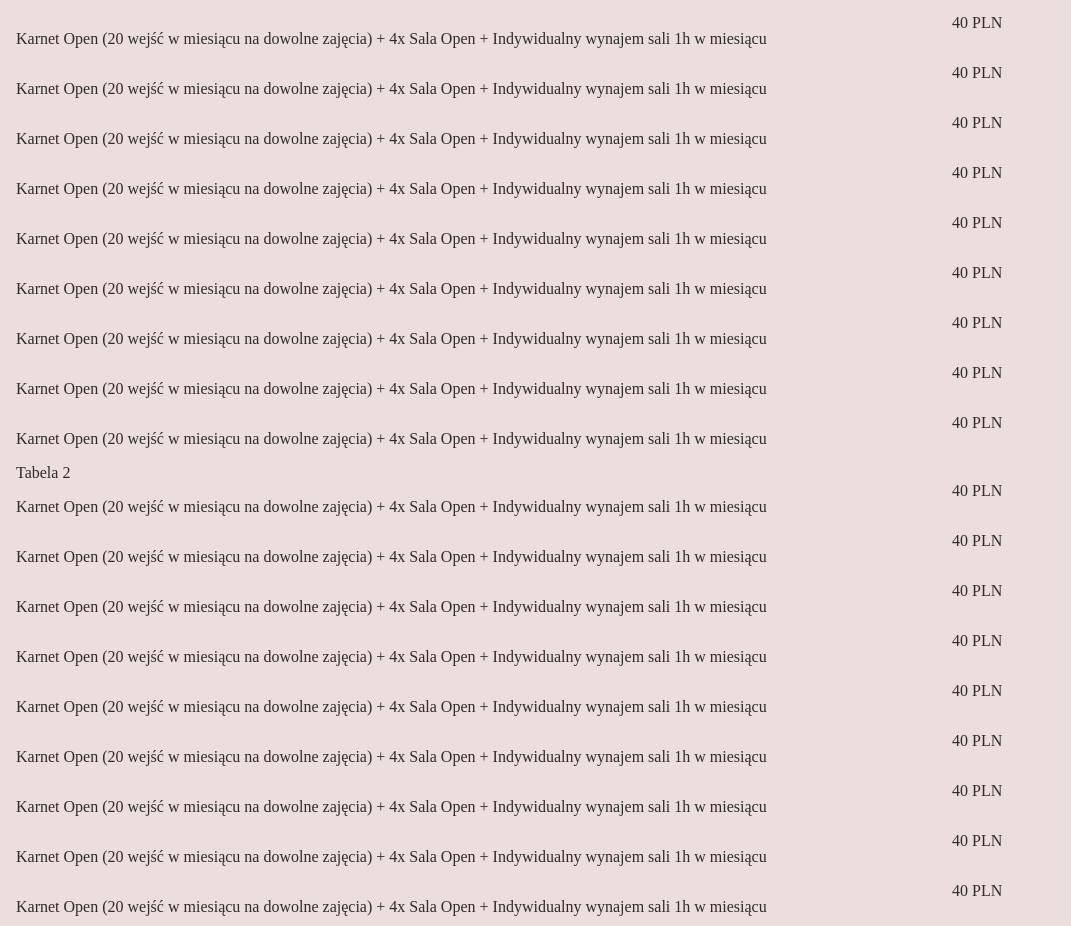
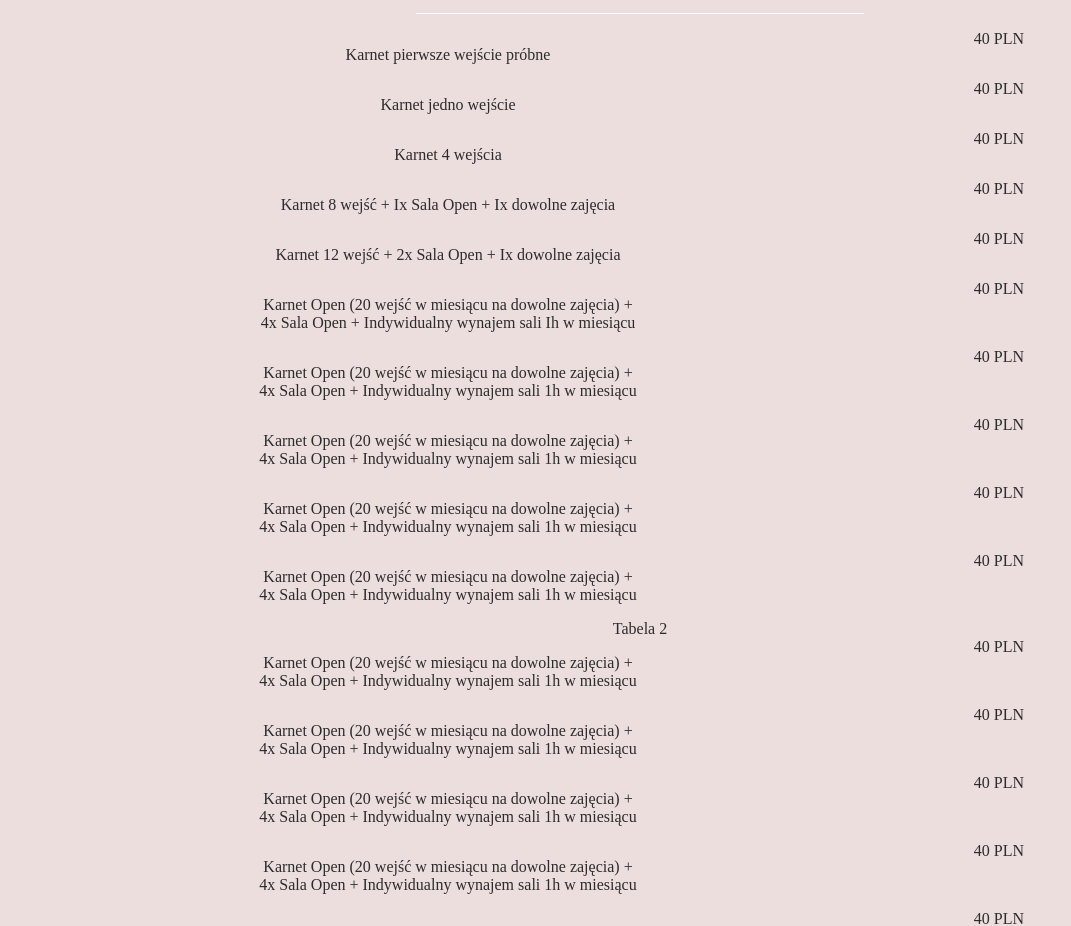
Before and after one commit to patgrajkowski/enoia, an Angular app: page /cennik in a window 1280 px wide. Shown: the part 253-1179 px from the top of the page, without its empty margins (0-1071 px from the left). Built offline with nearby package versions, Linux system fonts and the light colour scheme.

Commit message:
centered

```diff
--- a/src/app/price-list-view/price-list-view.component.html
+++ b/src/app/price-list-view/price-list-view.component.html
@@ -1,64 +1,113 @@
 <div class="wrap">
-    <h2 class="h1">Cennik</h2>
-    <p class="p1 m-t-4">Pierwsze pojedyncze wejście na wybrane zajęcia to koszt jedynie:</p>
-    <span class="p1 bold m-t-2">9999 PLN</span>
+<div class="_wrap2">
+  <hr>
+  <h2 class="h1 text-center m-t-1">Cennik</h2>
+  <p class="p1 m-t-4">
+    Pierwsze pojedyncze wejście na wybrane zajęcia to koszt jedynie:
+  </p>
+  <span class="p1 bold m-t-2">9999 PLN</span>
+  <hr>
 
+  <div class="_container text-center">
+    <p class="p-t-4 p-b-4">
+      Karnet pierwsze wejście próbne
+    </p>
+    <span>40 PLN</span>
+    <p class="p-t-4 p-b-4">
+      Karnet jedno wejście
+    </p>
+    <span>40 PLN</span>
+    <p class="p-t-4 p-b-4">
+      Karnet 4 wejścia
+    </p>
+    <span>40 PLN</span>
+    <p class="p-t-4 p-b-4">
+      Karnet 8 wejść + Ix Sala Open + Ix dowolne zajęcia
+    </p>
+    <span>40 PLN</span>
+    <p class="p-t-4 p-b-4">
+      Karnet 12 wejść + 2x Sala Open + Ix dowolne zajęcia
+    </p>
+    <span>40 PLN</span>
+    <p class="p-t-4 p-b-4">
+      Karnet Open (20 wejść w miesiącu na dowolne zajęcia) +
+      4x Sala Open + Indywidualny wynajem sali Ih w miesiącu
+    </p>
+    <span>40 PLN</span>
+    <p class="p-t-4 p-b-4">
+      Karnet Open (20 wejść w miesiącu na dowolne zajęcia) + 4x Sala Open +
+      Indywidualny wynajem sali 1h w miesiącu
+    </p>
+    <span>40 PLN</span>
+    <p class="p-t-4 p-b-4">
+      Karnet Open (20 wejść w miesiącu na dowolne zajęcia) + 4x Sala Open +
+      Indywidualny wynajem sali 1h w miesiącu
+    </p>
+    <span>40 PLN</span>
+    <p class="p-t-4 p-b-4">
+      Karnet Open (20 wejść w miesiącu na dowolne zajęcia) + 4x Sala Open +
+      Indywidualny wynajem sali 1h w miesiącu
+    </p>
+    <span>40 PLN</span>
+    <p class="p-t-4 p-b-4">
+      Karnet Open (20 wejść w miesiącu na dowolne zajęcia) + 4x Sala Open +
+      Indywidualny wynajem sali 1h w miesiącu
+    </p>
+    <span>40 PLN</span>
+  </div>
 
-    <div class="_container">
-        <p class="p-t-4 p-b-4">Karnet Open (20 wejść w miesiącu na dowolne zajęcia) + 4x Sala Open + Indywidualny
-            wynajem sali 1h w miesiącu</p><span>40 PLN</span>
-        <p class="p-t-4 p-b-4">Karnet Open (20 wejść w miesiącu na dowolne zajęcia) + 4x Sala Open + Indywidualny
-            wynajem sali 1h w miesiącu</p><span>40 PLN</span>
-        <p class="p-t-4 p-b-4">Karnet Open (20 wejść w miesiącu na dowolne zajęcia) + 4x Sala Open + Indywidualny
-            wynajem sali 1h w miesiącu</p><span>40 PLN</span>
-        <p class="p-t-4 p-b-4">Karnet Open (20 wejść w miesiącu na dowolne zajęcia) + 4x Sala Open + Indywidualny
-            wynajem sali 1h w miesiącu</p><span>40 PLN</span>
-        <p class="p-t-4 p-b-4">Karnet Open (20 wejść w miesiącu na dowolne zajęcia) + 4x Sala Open + Indywidualny
-            wynajem sali 1h w miesiącu</p><span>40 PLN</span>
-        <p class="p-t-4 p-b-4">Karnet Open (20 wejść w miesiącu na dowolne zajęcia) + 4x Sala Open + Indywidualny
-            wynajem sali 1h w miesiącu</p><span>40 PLN</span>
-        <p class="p-t-4 p-b-4">Karnet Open (20 wejść w miesiącu na dowolne zajęcia) + 4x Sala Open + Indywidualny
-            wynajem sali 1h w miesiącu</p><span>40 PLN</span>
-        <p class="p-t-4 p-b-4">Karnet Open (20 wejść w miesiącu na dowolne zajęcia) + 4x Sala Open + Indywidualny
-            wynajem sali 1h w miesiącu</p><span>40 PLN</span>
-        <p class="p-t-4 p-b-4">Karnet Open (20 wejść w miesiącu na dowolne zajęcia) + 4x Sala Open + Indywidualny
-            wynajem sali 1h w miesiącu</p><span>40 PLN</span>
-        <p class="p-t-4 p-b-4">Karnet Open (20 wejść w miesiącu na dowolne zajęcia) + 4x Sala Open + Indywidualny
-            wynajem sali 1h w miesiącu</p><span>40 PLN</span>
-    </div>
-
-    <h2 class="h2">Tabela 2</h2>
-    <div class="_container">
-        <p class="p-t-4 p-b-4">Karnet Open (20 wejść w miesiącu na dowolne zajęcia) + 4x Sala Open + Indywidualny
-            wynajem
-            sali 1h w miesiącu</p><span>40 PLN</span>
-        <p class="p-t-4 p-b-4">Karnet Open (20 wejść w miesiącu na dowolne zajęcia) + 4x Sala Open + Indywidualny
-            wynajem
-            sali 1h w miesiącu</p><span>40 PLN</span>
-        <p class="p-t-4 p-b-4">Karnet Open (20 wejść w miesiącu na dowolne zajęcia) + 4x Sala Open + Indywidualny
-            wynajem
-            sali 1h w miesiącu</p><span>40 PLN</span>
-        <p class="p-t-4 p-b-4">Karnet Open (20 wejść w miesiącu na dowolne zajęcia) + 4x Sala Open + Indywidualny
-            wynajem
-            sali 1h w miesiącu</p><span>40 PLN</span>
-        <p class="p-t-4 p-b-4">Karnet Open (20 wejść w miesiącu na dowolne zajęcia) + 4x Sala Open + Indywidualny
-            wynajem
-            sali 1h w miesiącu</p><span>40 PLN</span>
-        <p class="p-t-4 p-b-4">Karnet Open (20 wejść w miesiącu na dowolne zajęcia) + 4x Sala Open + Indywidualny
-            wynajem
-            sali 1h w miesiącu</p><span>40 PLN</span>
-        <p class="p-t-4 p-b-4">Karnet Open (20 wejść w miesiącu na dowolne zajęcia) + 4x Sala Open + Indywidualny
-            wynajem
-            sali 1h w miesiącu</p><span>40 PLN</span>
-        <p class="p-t-4 p-b-4">Karnet Open (20 wejść w miesiącu na dowolne zajęcia) + 4x Sala Open + Indywidualny
-            wynajem
-            sali 1h w miesiącu</p><span>40 PLN</span>
-        <p class="p-t-4 p-b-4">Karnet Open (20 wejść w miesiącu na dowolne zajęcia) + 4x Sala Open + Indywidualny
-            wynajem
-            sali 1h w miesiącu</p><span>40 PLN</span>
-        <p class="p-t-4 p-b-4">Karnet Open (20 wejść w miesiącu na dowolne zajęcia) + 4x Sala Open + Indywidualny
-            wynajem
-            sali 1h w miesiącu</p><span>40 PLN</span>
-    </div>
-
+  <h2 class="h2">Tabela 2</h2>
+  <div class="_container text-center">
+    <p class="p-t-4 p-b-4">
+      Karnet Open (20 wejść w miesiącu na dowolne zajęcia) + 4x Sala Open +
+      Indywidualny wynajem sali 1h w miesiącu
+    </p>
+    <span>40 PLN</span>
+    <p class="p-t-4 p-b-4">
+      Karnet Open (20 wejść w miesiącu na dowolne zajęcia) + 4x Sala Open +
+      Indywidualny wynajem sali 1h w miesiącu
+    </p>
+    <span>40 PLN</span>
+    <p class="p-t-4 p-b-4">
+      Karnet Open (20 wejść w miesiącu na dowolne zajęcia) + 4x Sala Open +
+      Indywidualny wynajem sali 1h w miesiącu
+    </p>
+    <span>40 PLN</span>
+    <p class="p-t-4 p-b-4">
+      Karnet Open (20 wejść w miesiącu na dowolne zajęcia) + 4x Sala Open +
+      Indywidualny wynajem sali 1h w miesiącu
+    </p>
+    <span>40 PLN</span>
+    <p class="p-t-4 p-b-4">
+      Karnet Open (20 wejść w miesiącu na dowolne zajęcia) + 4x Sala Open +
+      Indywidualny wynajem sali 1h w miesiącu
+    </p>
+    <span>40 PLN</span>
+    <p class="p-t-4 p-b-4">
+      Karnet Open (20 wejść w miesiącu na dowolne zajęcia) + 4x Sala Open +
+      Indywidualny wynajem sali 1h w miesiącu
+    </p>
+    <span>40 PLN</span>
+    <p class="p-t-4 p-b-4">
+      Karnet Open (20 wejść w miesiącu na dowolne zajęcia) + 4x Sala Open +
+      Indywidualny wynajem sali 1h w miesiącu
+    </p>
+    <span>40 PLN</span>
+    <p class="p-t-4 p-b-4">
+      Karnet Open (20 wejść w miesiącu na dowolne zajęcia) + 4x Sala Open +
+      Indywidualny wynajem sali 1h w miesiącu
+    </p>
+    <span>40 PLN</span>
+    <p class="p-t-4 p-b-4">
+      Karnet Open (20 wejść w miesiącu na dowolne zajęcia) + 4x Sala Open +
+      Indywidualny wynajem sali 1h w miesiącu
+    </p>
+    <span>40 PLN</span>
+    <p class="p-t-4 p-b-4">
+      Karnet Open (20 wejść w miesiącu na dowolne zajęcia) + 4x Sala Open +
+      Indywidualny wynajem sali 1h w miesiącu
+    </p>
+    <span>40 PLN</span>
+  </div>
 </div>
+</div>
--- a/src/app/price-list-view/price-list-view.component.scss
+++ b/src/app/price-list-view/price-list-view.component.scss
@@ -1,6 +1,22 @@
 ._container{
     display: grid;
-    grid-template-columns: 3fr 1fr;
+    grid-template-columns: 1fr 1fr;
+}
+._wrap2{
+    width: 60vw;
+    text-align: center;
+    margin: 0 auto;
 
+    span{
+        text-align: right;
+    }
 
+    hr{
+        width: 35vw;
+        height: 0.1vh;
+        margin: 0 auto;
+        background-color: white;
+        margin-top: 1rem;
+        margin-bottom: 1rem;
+    }
 }
```
